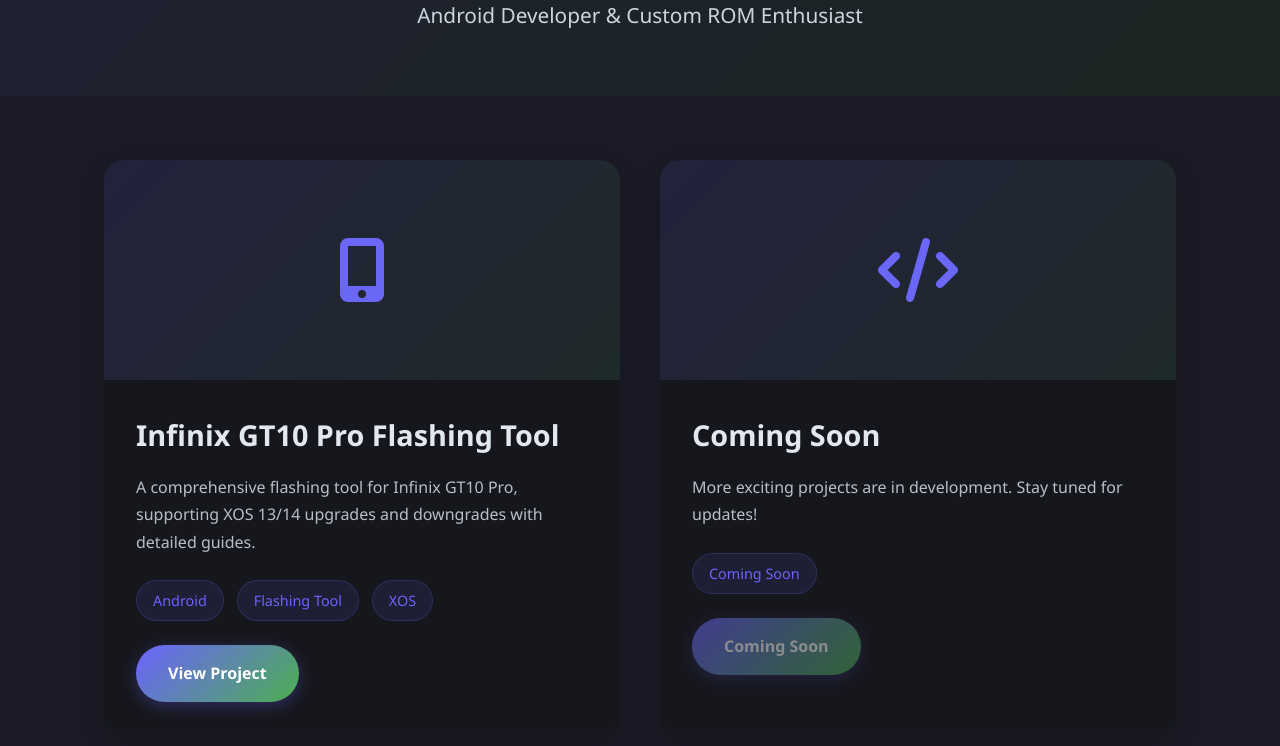
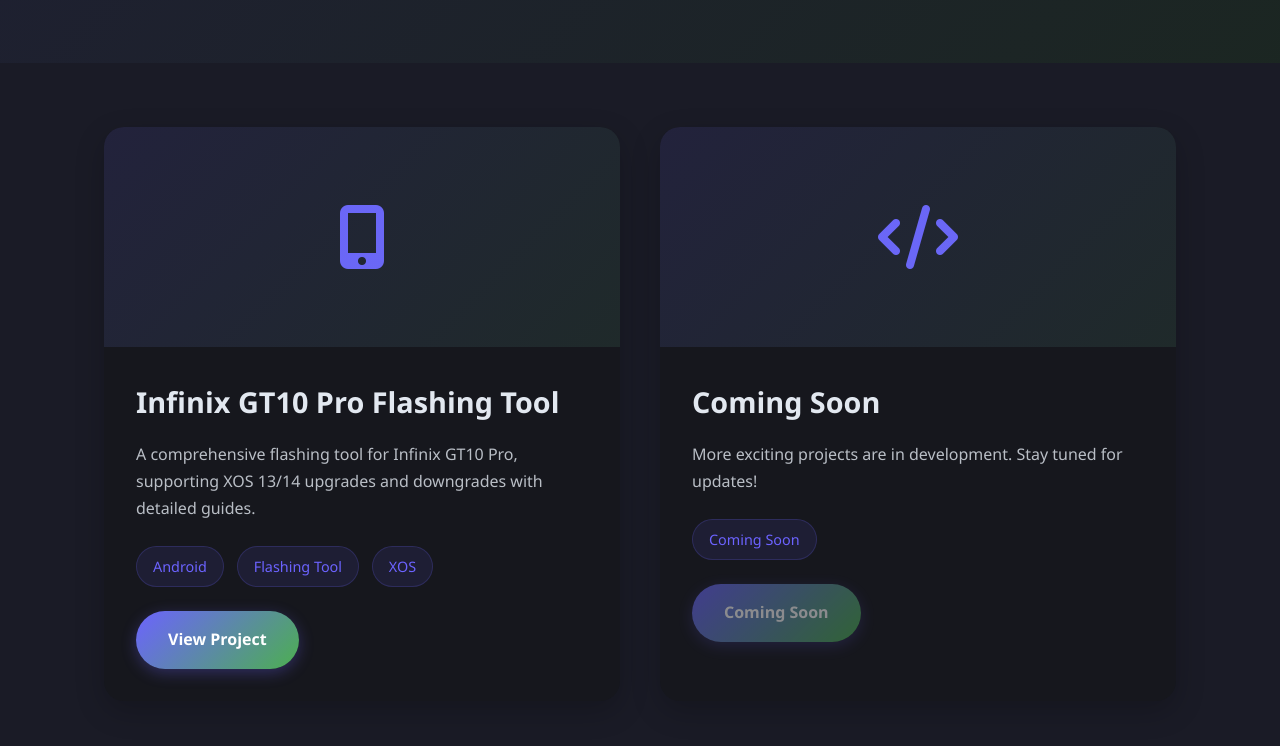
Before and after one commit to Zerotracex-Stuff/Zerotracex, a plain HTML site: page index.html in a window 1280 px wide. Shown: the part 354-1100 px from the top of the page. Drawn offline with nearby package versions, Linux system fonts and the light colour scheme.

Commit message:
Update index.html

```diff
--- a/index.html
+++ b/index.html
@@ -288,7 +288,6 @@
             <img src="profile.png" alt="Zerotracex Profile">
         </div>
         <h1>Zerotracex</h1>
-        <p class="subtitle">Android Developer & Custom ROM Enthusiast</p>
     </header>
 
     <div class="container">
```
